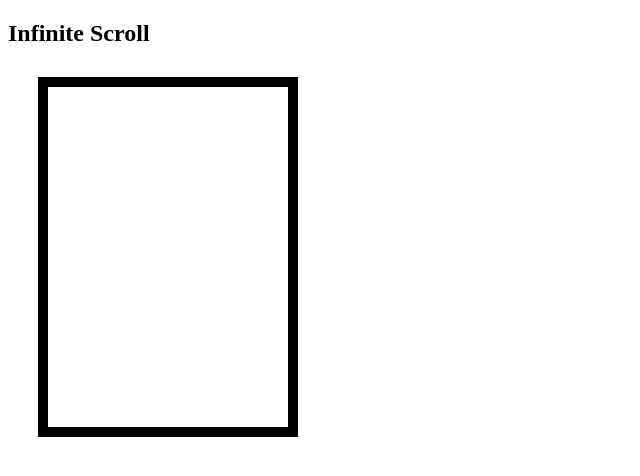
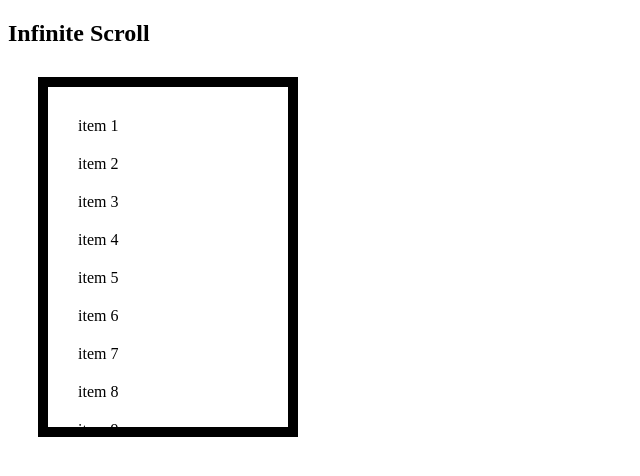
Before and after one commit to acciojob/infinite-scroll-tejbari5, a website: page main.html in a window 1280 px wide. Shown: the whole page, without its empty margins (0-640 px from the left). Drawn offline with Linux system fonts and the light colour scheme.

Commit message:
created a submission

```diff
--- a/script.js
+++ b/script.js
@@ -1 +1,20 @@
 //your code here!
+let ol = document.getElementById("infi-list");
+let item = 1;
+function load()
+	{
+		for(let i=1;i<=20;i++)
+			{
+				let li = document.createElement("li");
+				li.innerText = `item ${item}`;
+				item++;
+				ol.appendChild(li);
+			}
+	}
+ol.addEventListener("scroll", () => {
+	if(ol.scrollTop + ol.clientHeight >= ol.scrollHeight)
+	{
+		load();
+	}
+})
+load();
```
Also changed, not shown: main.html (+3 -1 lines).
